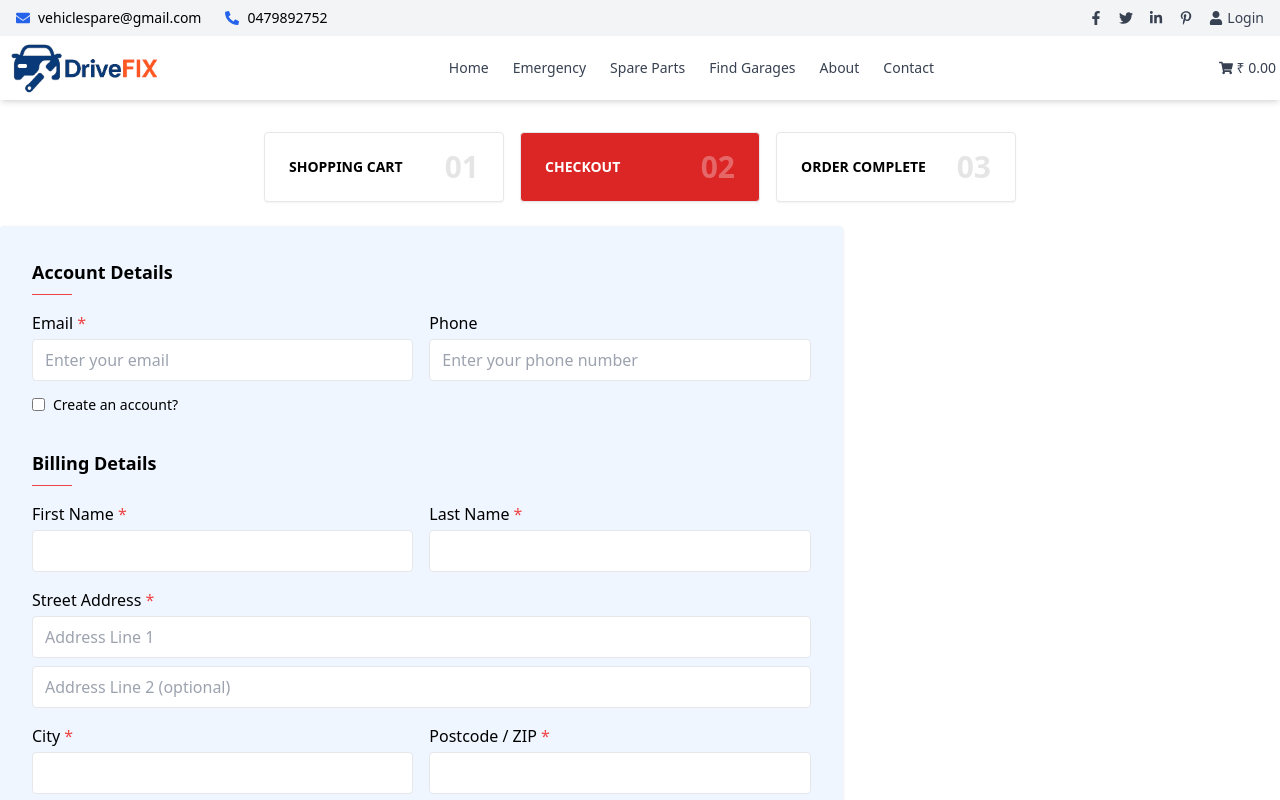
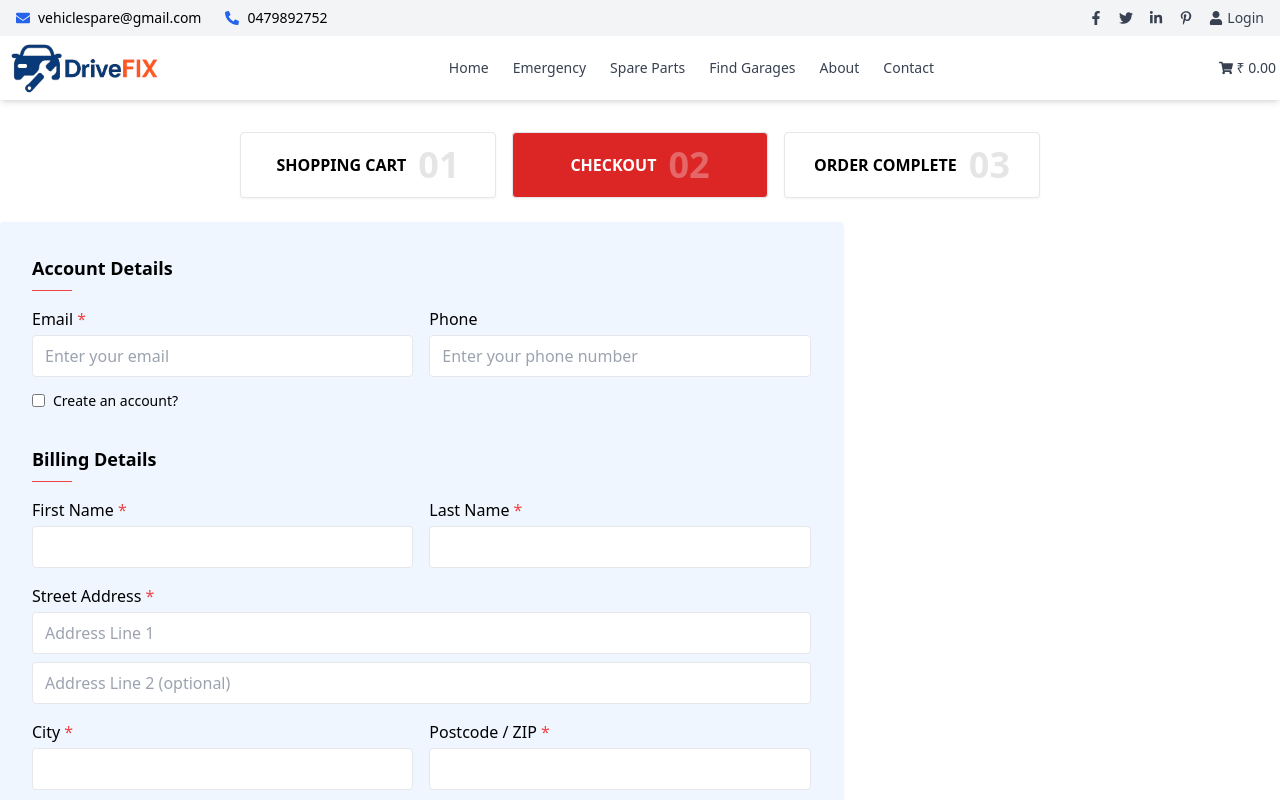
Before and after one commit to Sanduni4822/Smart-Vehicle-Spare-Parts-Management-System-Group-, a React (Vite) app: page /checkout in a window 1280 px wide. Shown: the top 800 px of the page. Built offline with nearby package versions, Linux system fonts and the light colour scheme.

Commit message:
Refactord StepIndicator to reduce vertical height using padding

```diff
--- a/src/components/spareparts/shoppingcart/StepIndicator.jsx
+++ b/src/components/spareparts/shoppingcart/StepIndicator.jsx
@@ -20,19 +20,21 @@ const StepIndicator = () => {
           <div
             key={step.path}
             onClick={() => navigate(step.path)}
-            className={`w-60 flex justify-between items-center px-6 py-4 rounded cursor-pointer border shadow-sm transition-all duration-300 ${
+            className={`w-64 py-3 flex items-center justify-center rounded cursor-pointer border shadow-sm transition-all duration-300 ${
               isActive
                 ? "bg-red-600 text-white"
                 : "bg-white text-black hover:bg-gray-100"
             }`}
           >
-            <span className="text-sm font-semibold">{step.label}</span>
-            <span
-              className={`text-3xl font-bold ${
-                isActive ? "text-white/30" : "text-black/10"
-              }`}
-            >
-              {step.number}
+            <span className="text-base font-semibold flex items-center gap-3">
+              {step.label}
+              <span
+                className={`text-4xl font-bold ${
+                  isActive ? "text-white/30" : "text-black/10"
+                }`}
+              >
+                {step.number}
+              </span>
             </span>
           </div>
         );
```
